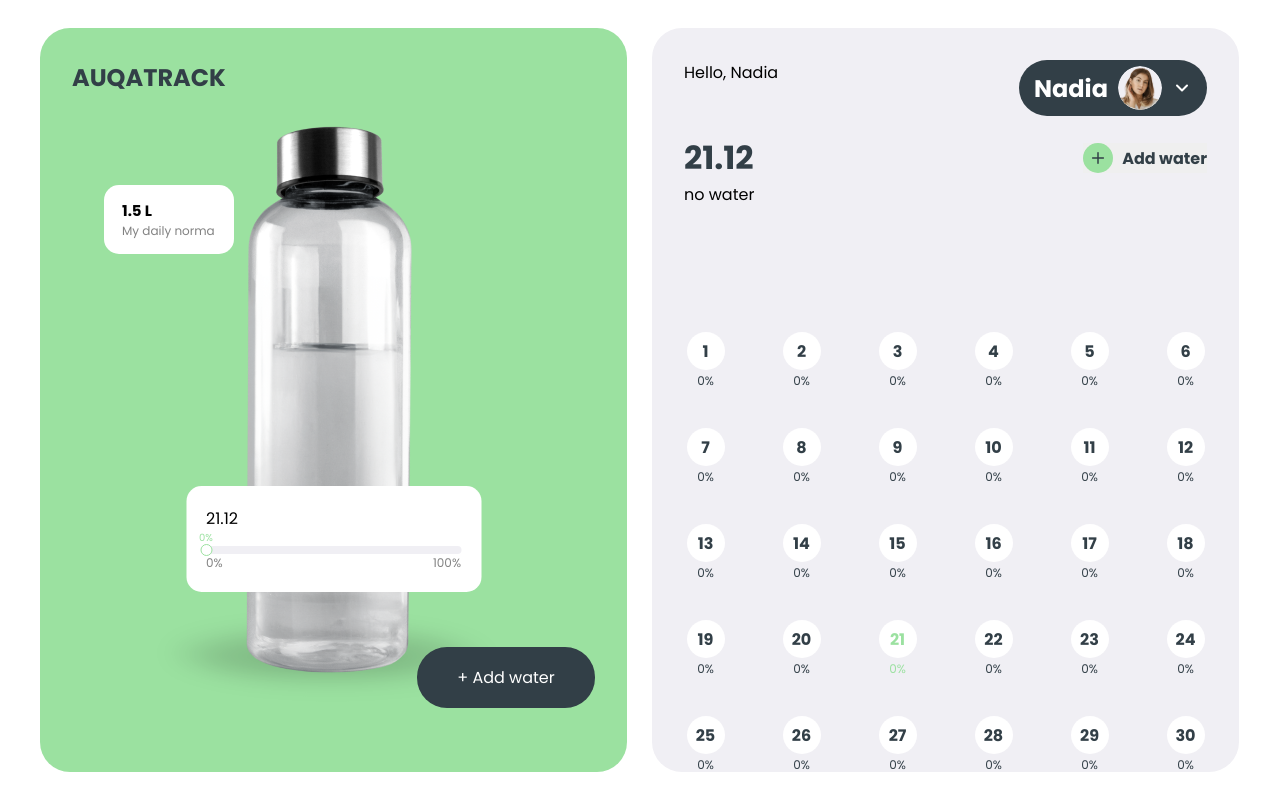
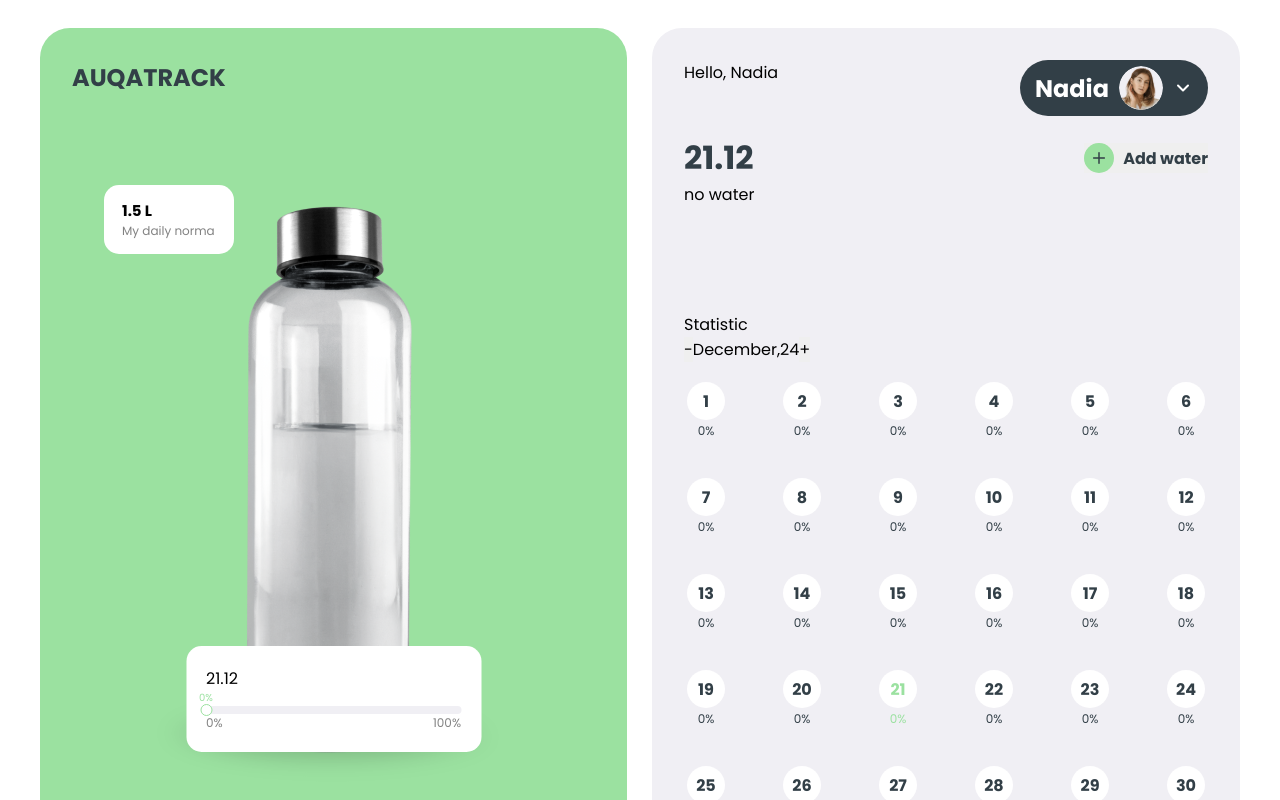
Before and after one commit to alivieE/Water, a React (Create React App) app in the folder aquatrack/: page / in a window 1280 px wide. Shown: the top 800 px of the page. Built offline with nearby package versions, Linux system fonts and the light colour scheme.

Commit message:
add month controller

```diff
--- a/aquatrack/src/components/Calendar/Calendar.jsx
+++ b/aquatrack/src/components/Calendar/Calendar.jsx
@@ -3,9 +3,12 @@ import s from "./Calendar.module.css";
 import dateFormat, { masks } from "dateformat";
 import getMonthDates from "../../helpers/getMonthDates";
 const Calendar = ({ setPickedDate, waterActions }) => {
-  const currentMonthDates = getMonthDates(new Date());
+  const [countMonth, setCountMonth] = useState(0);
+
   const currentDay = new Date();
-
+  const tableMonth = new Date();
+  tableMonth.setMonth(tableMonth.getMonth() + countMonth);
+  const currentMonthDates = getMonthDates(tableMonth);
   const calculateDates = currentMonthDates.map((date) => {
     const totalWater = waterActions
       .filter((actionObj) => {
@@ -22,11 +25,25 @@ const Calendar = ({ setPickedDate, waterActions }) => {
       }, 0);
 
     const percent = Math.floor((totalWater / 1500) * 100);
-    console.log(percent);
+
     return { fullDate: date, percentDay: percent > 100 ? 100 : percent };
   });
-
+  function prevMonth() {
+    setCountMonth(countMonth - 1);
+  }
+  function nextMonth() {
+    setCountMonth(countMonth + 1);
+  }
   return (
+    <section>
+      <div>
+        <p>Statistic</p>
+        <div style={{ display: "flex" }}>
+          <button onClick={prevMonth}>-</button>
+          <p>{dateFormat(currentMonthDates[0], "mmmm,yy")}</p>
+          <button onClick={nextMonth}>+</button>
+        </div>
+      </div>
       <ul className={s.calendarList}>
         {calculateDates.map((day) => {
           return (
@@ -49,6 +66,7 @@ const Calendar = ({ setPickedDate, waterActions }) => {
           );
         })}
       </ul>
+    </section>
   );
 };
 
--- a/aquatrack/src/pages/Cabinet/Cabinet.jsx
+++ b/aquatrack/src/pages/Cabinet/Cabinet.jsx
@@ -69,6 +69,7 @@ const Cabinet = () => {
           filteredWaterActions={filteredWaterActions}
         ></WaterBlock>
         {userOpen && <UserInfo setUserOpen={setUserOpen}></UserInfo>}
+
         <Calendar
           waterActions={waterActions}
           setPickedDate={setPickedDate}
--- a/aquatrack/src/pages/Cabinet/Cabinet.module.css
+++ b/aquatrack/src/pages/Cabinet/Cabinet.module.css
@@ -1,27 +1,28 @@
-.Section{
+.Section {
   display: flex;
   gap: 25px;
   padding: 28px 40px;
-    height: 100vh;
 }
 
-.leftSide{
+.leftSide {
   width: calc(50% - 13px);
-    background-color: #9BE1A0;
-    height: 100%;
+  background-color: #9be1a0;
+  min-height: 100vh;
   border-radius: 30px;
-    background-image: url('../../assets/bottle.png');
+  background-image: url("../../assets/bottle.png");
   background-repeat: no-repeat;
   background-position: center;
   padding: 32px;
   position: relative;
 }
 
-.rightSide{
+.rightSide {
   width: calc(50% - 13px);
-    background-color: #F0EFF4;
+  background-color: #f0eff4;
   height: 100%;
   border-radius: 30px;
   padding: 32px;
   position: relative;
+  min-height: 100vh;
+  flex-grow: 1;
 }
```
Lines whose indentation alone changed are shown as unchanged.
